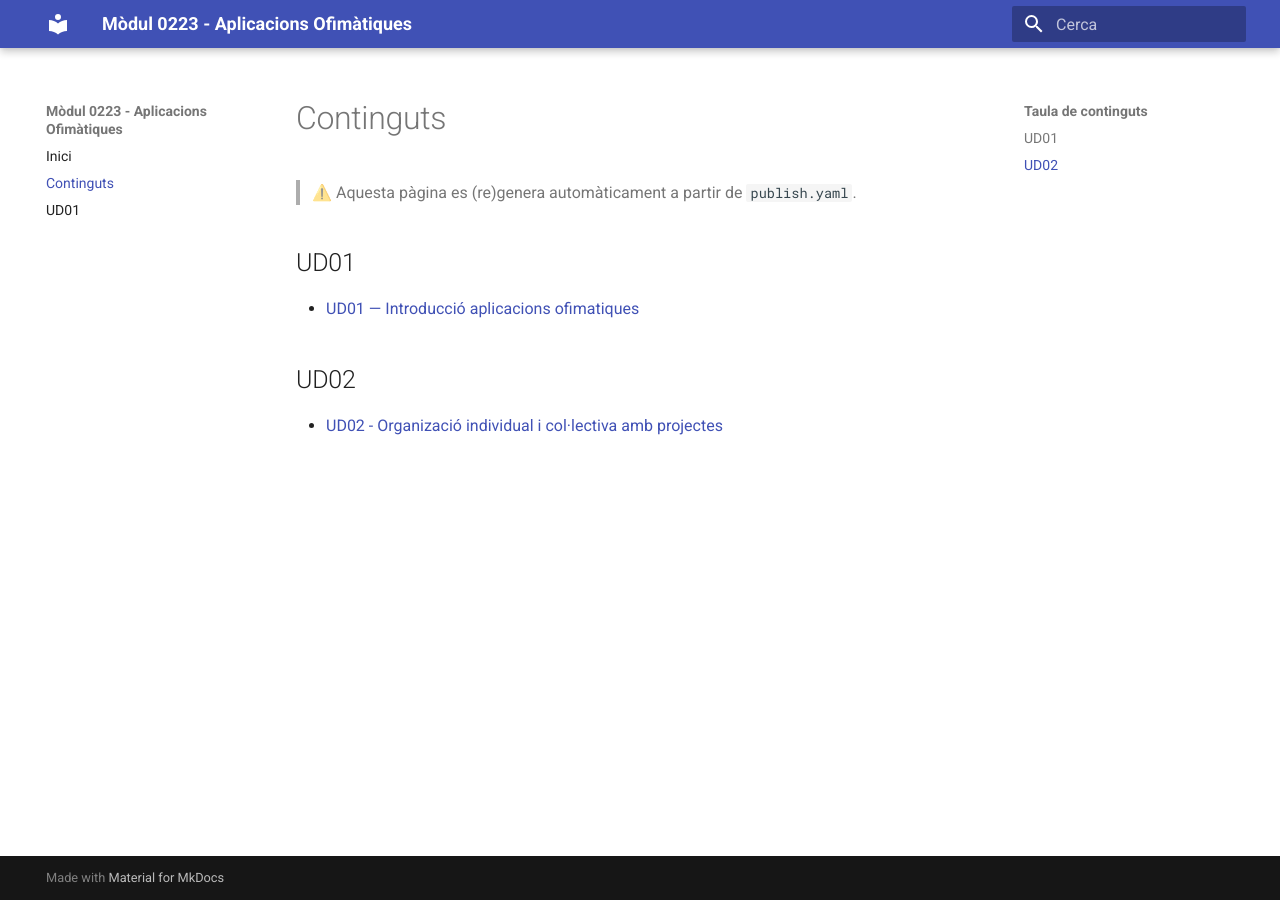
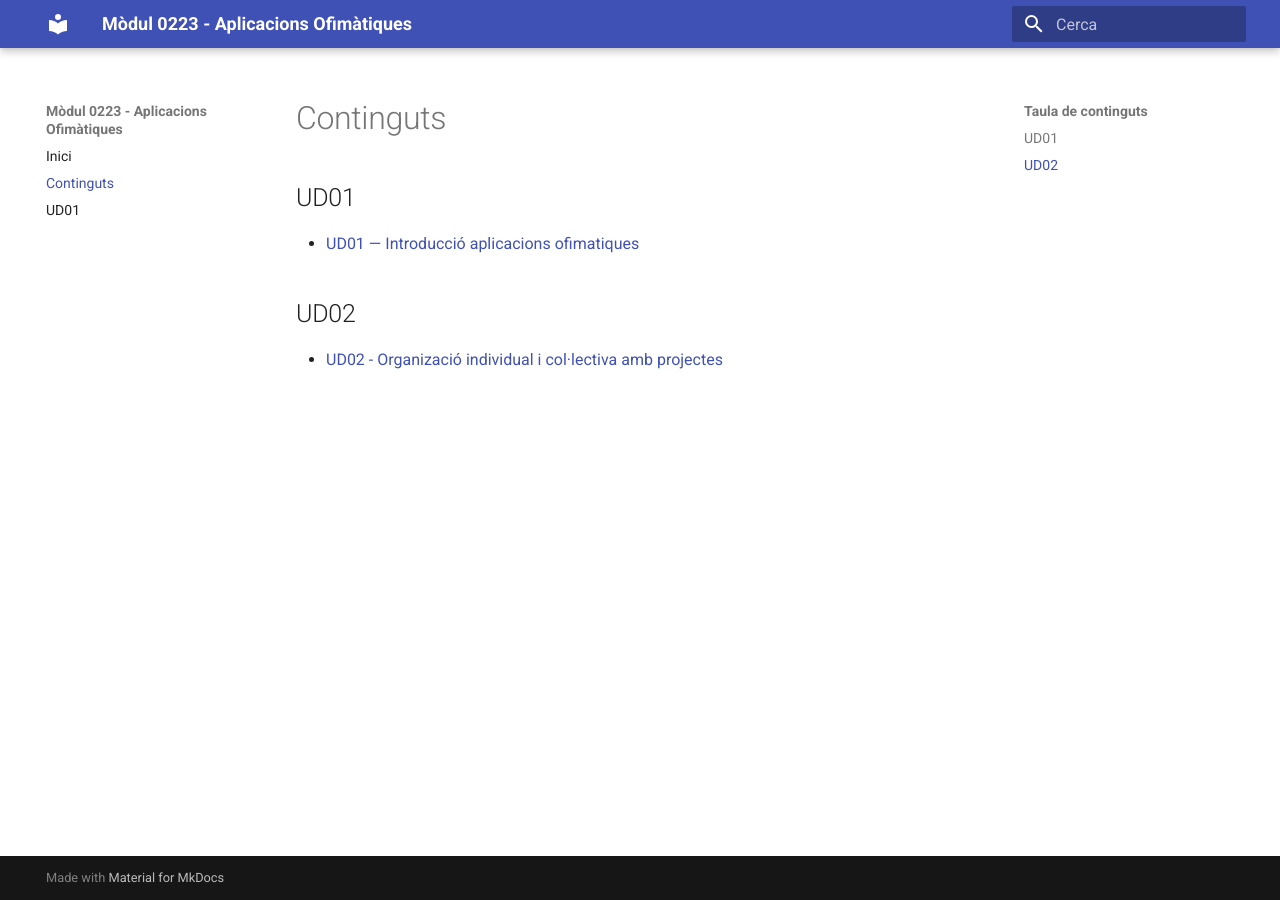
Before and after one commit to jpardo20/aof-apunts, an MkDocs documentation site: the page built from docs/continguts.md, in a window 1280 px wide. Built offline with MkDocs 1.6.1 and Material for MkDocs 9.7.7, drawn with Linux system fonts in a browser that asks for light colours.

```diff
--- a/docs/continguts.md
+++ b/docs/continguts.md
@@ -2,10 +2,8 @@
 title: Continguts publicats
 ---
 
-> ⚠️ Aquesta pàgina es (re)genera automàticament a partir de `publish.yaml`.
-
 ## UD01
-- [UD01 — Introducció aplicacions ofimatiques](unitats-didactiques/ud01-iao/aof-ud01-introduccion-a-aplicaciones-ofimaticas.md)
+- [UD01 — Introducció aplicacions ofimatiques](unitats-didactiques/ud01-iao/index.md)
 
 ## UD02
-- [UD02 - Organizació individual i col·lectiva amb projectes](unitats-didactiques/ud02-oiicap/aof-ud02-organizacion-individual-y-colectiva-con-clickup.md)
+- [UD02 - Organizació individual i col·lectiva amb projectes](unitats-didactiques/ud02-oiicap/index.md)
```
Also changed, not shown: docs/unitats-didactiques/ud01-iao/index.md (renamed from docs/unitats-didactiques/ud01-iao/aof-ud01-introduccion-a-aplicaciones-ofimaticas.md), docs/unitats-didactiques/ud02-oiicap/index.md (renamed from docs/unitats-didactiques/ud02-oiicap/aof-ud02-organizacion-individual-y-colectiva-con-clickup.md).
